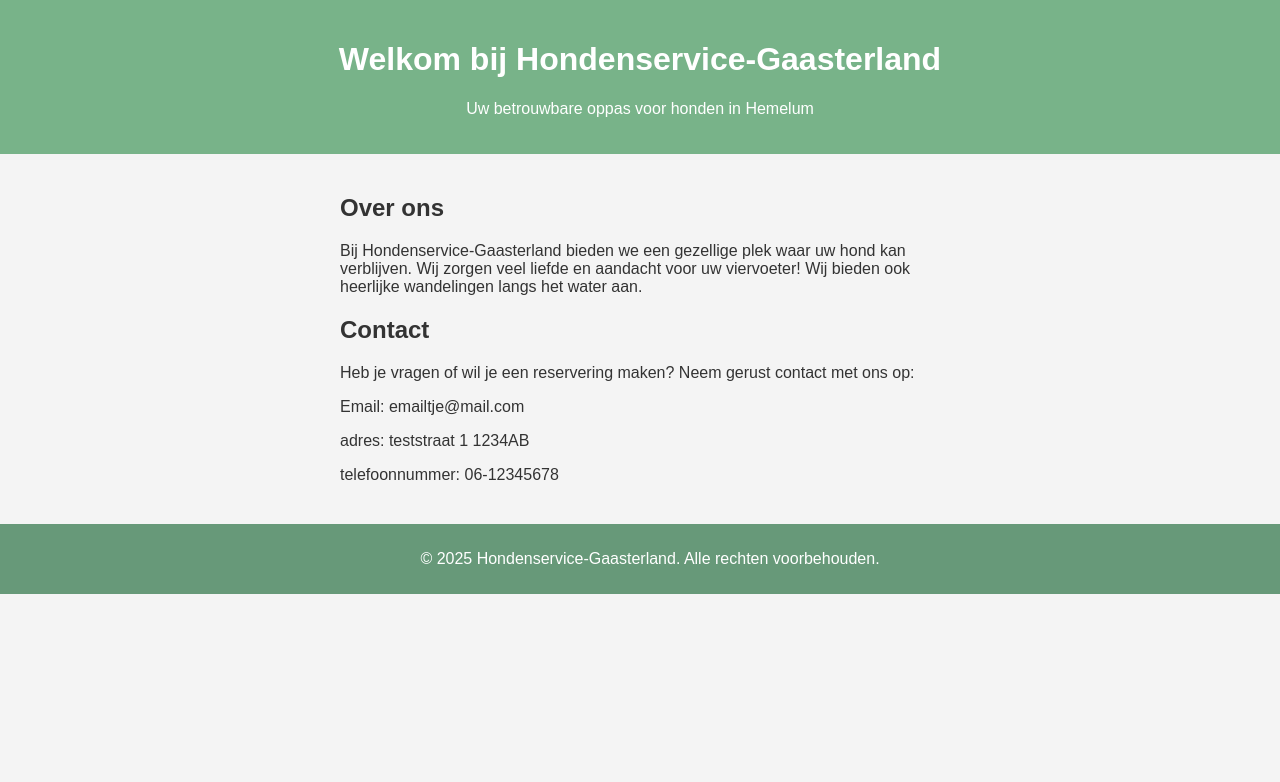
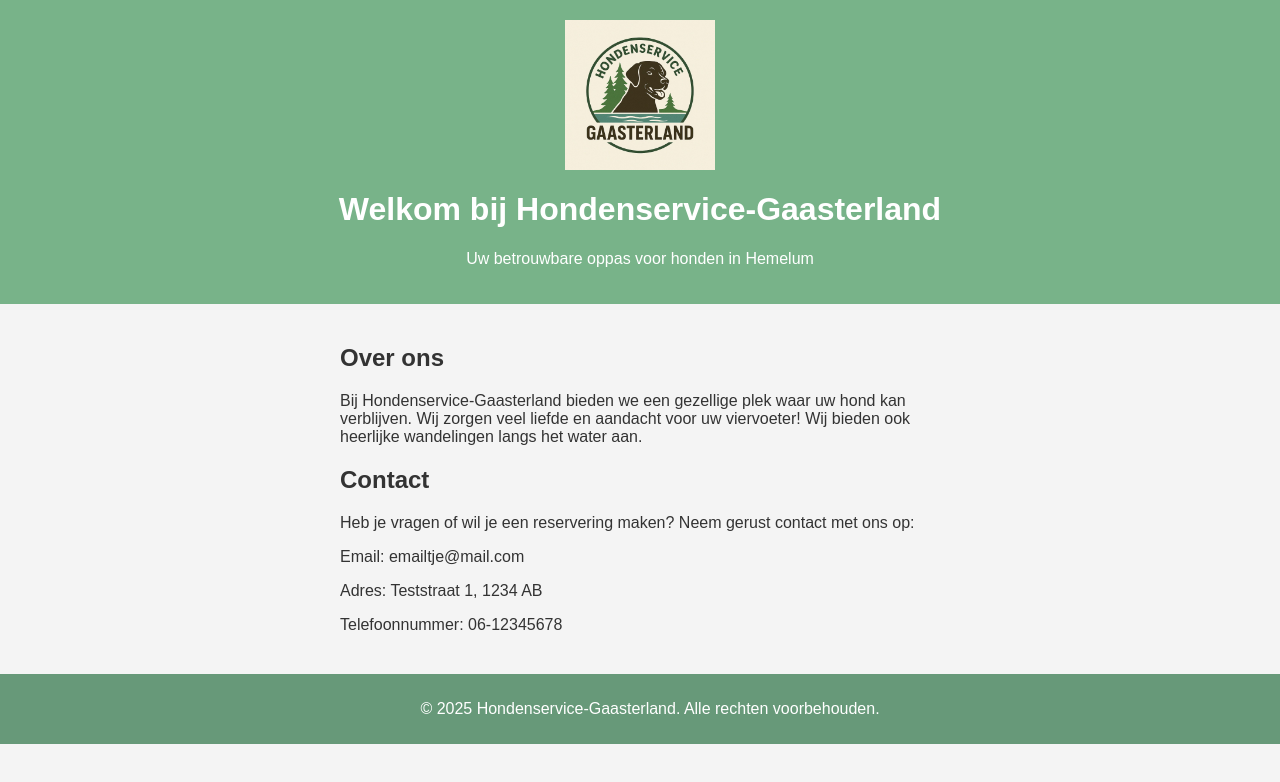
Before and after one commit to WieterPieters/testzooi1, a plain HTML site: page index.html in a window 1280 px wide. Drawn offline with Linux system fonts and the light colour scheme.

Commit message:
Update index.html

```diff
--- a/index.html
+++ b/index.html
@@ -4,6 +4,7 @@
     <meta charset="UTF-8">
     <meta name="viewport" content="width=device-width, initial-scale=1.0">
     <title>Hondenoppas Hemelum</title>
+    <link rel="icon" type="image/png" href="logo.png">
     <style>
         body {
             font-family: Arial, sans-serif;
@@ -17,6 +18,11 @@
             color: white;
             padding: 20px;
             text-align: center;
+        }
+        header img {
+            max-width: 150px;
+            display: block;
+            margin: 0 auto 10px;
         }
         main {
             padding: 20px;
@@ -47,6 +53,7 @@
 </head>
 <body>
     <header>
+        <img src="logo.png" alt="Logo Hondenservice Gaasterland">
         <h1>Welkom bij Hondenservice-Gaasterland</h1>
         <p>Uw betrouwbare oppas voor honden in Hemelum</p>
     </header>
@@ -61,8 +68,8 @@
             <h2>Contact</h2>
             <p>Heb je vragen of wil je een reservering maken? Neem gerust contact met ons op:</p>
             <p>Email: emailtje@mail.com</p>
-            <p>adres: teststraat 1 1234AB</p>
-            <p>telefoonnummer: 06-12345678</p>
+            <p>Adres: Teststraat 1, 1234 AB</p>
+            <p>Telefoonnummer: 06-12345678</p>
         </section>
     </main>
 
```
